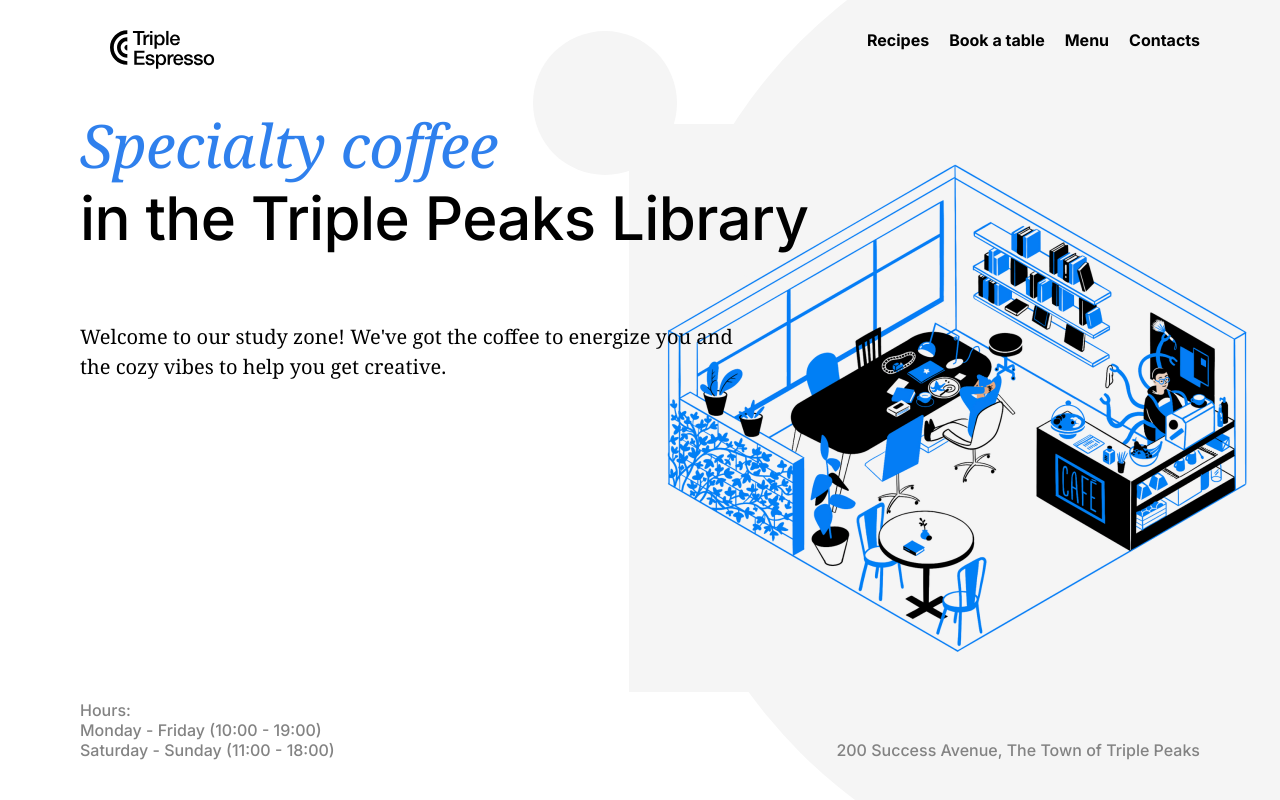
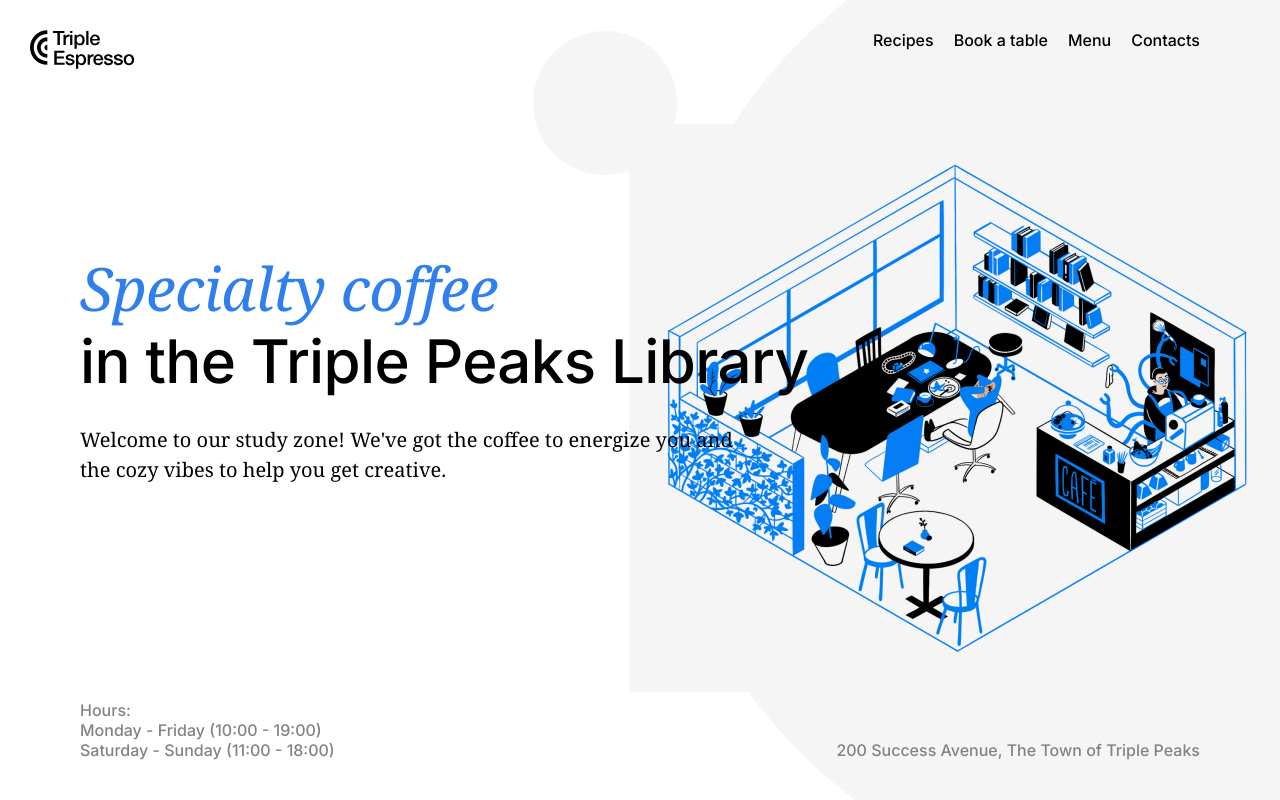
Before and after one commit to Mauriciopardo1/se_project_coffeeshop, a plain HTML site: page index.html in a window 1280 px wide. Shown: the top 800 px of the page. Drawn offline with Linux system fonts and the light colour scheme.

Commit message:
Small changes fixed

```diff
--- a/blocks/footer.css
+++ b/blocks/footer.css
@@ -1,6 +1,6 @@
 .footer {
   margin: 0;
-  font-family: "Inter", sans-serif;
+  font-family: "Inter", Arial, Helvetica, sans-serif;
   background-color: #0a2850;
   background: linear-gradient(180deg, #0a2850 0%, #071931 100%);
   color: #fff;
--- a/blocks/header.css
+++ b/blocks/header.css
@@ -19,7 +19,7 @@
   font-size: 60px;
   line-height: 72px;
   font-weight: 500;
-  margin-top: 183px auto 0;
+  margin: 183px auto 0 0;
   letter-spacing: -0.6px;
 }
 
--- a/blocks/nav.css
+++ b/blocks/nav.css
@@ -8,7 +8,7 @@
   width: 105px;
   height: 39px;
   position: relative;
-  left: 30px;
+  left: -50px;
   top: auto;
 }
 
@@ -34,5 +34,5 @@
 .nav__link {
   color: #000000;
   text-decoration: none;
-  font-weight: bold;
+  font-weight: 500;
 }
```
